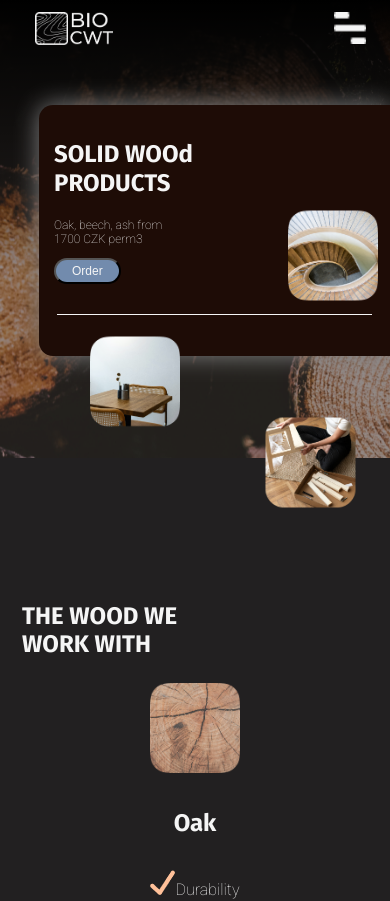
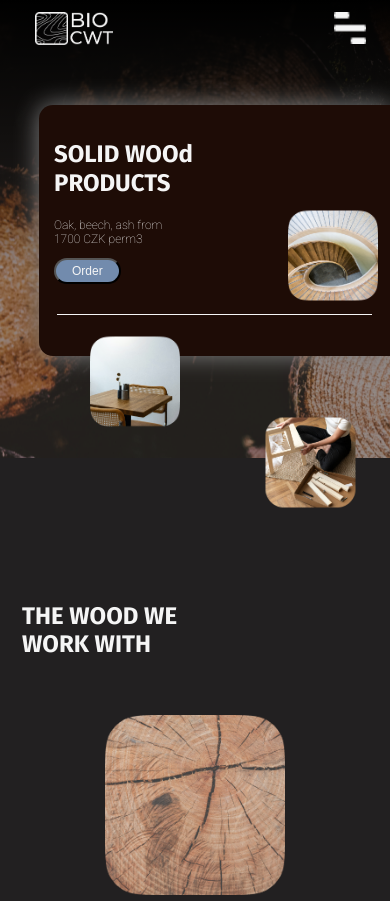
Before and after one commit to oluwajueda/woodcompany, a React (Create React App) app: page / in a window 390 px wide. Shown: the top 901 px of the page. Built offline with nearby package versions, Linux system fonts and the light colour scheme.

Commit message:
changes made

```diff
--- a/src/index.css
+++ b/src/index.css
@@ -551,7 +551,8 @@ li {
 
                           }
                           .type{
-                            width: 90px;
+                            width: 180px;
+                            margin-top: 32px;
                           }
                       .text{
                         font-size: 16px;
@@ -580,6 +581,7 @@ li {
                                                     .about p {
 
                                                       font-size: 16px;
+                                                      width: 90%;
 
                                                     }
 
```
